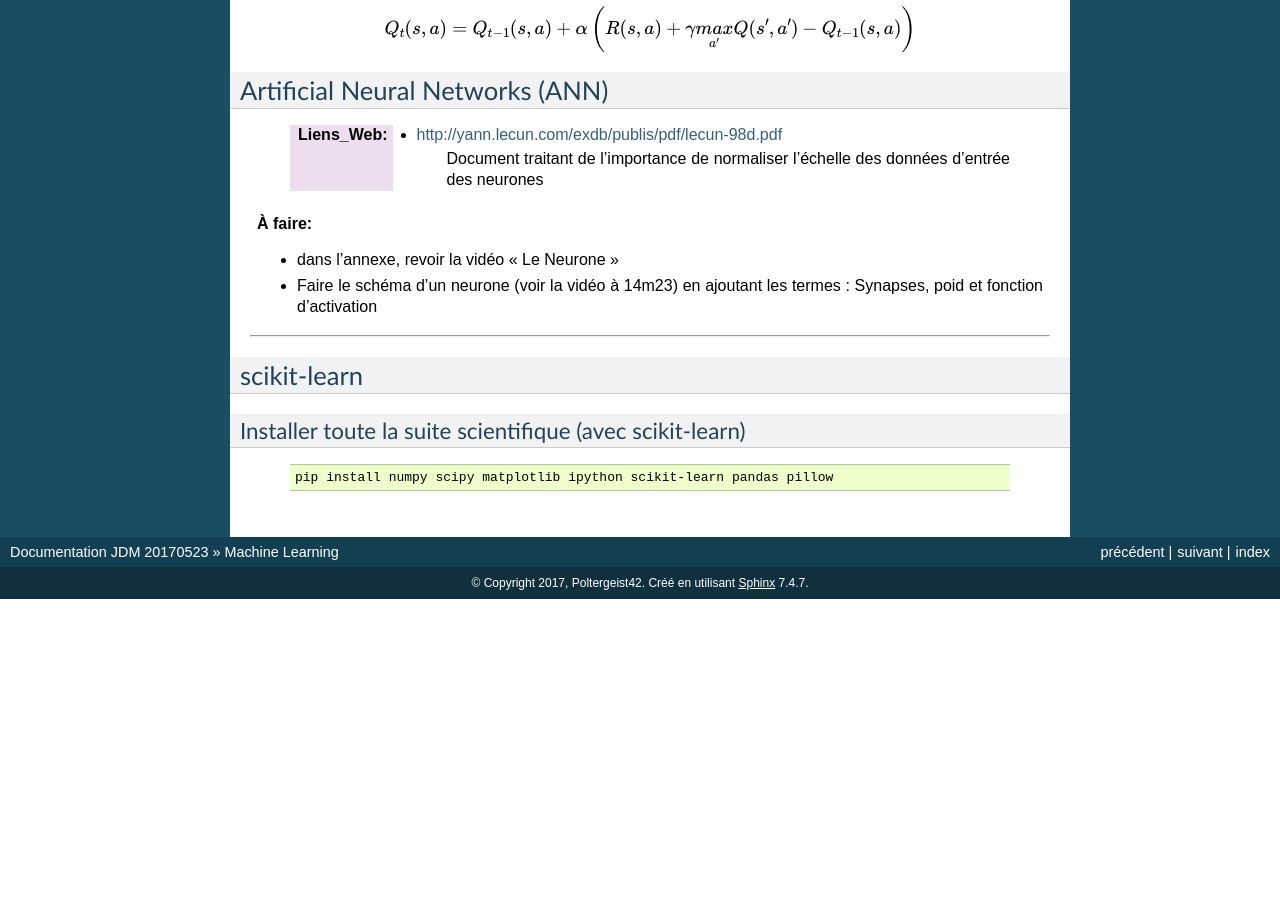
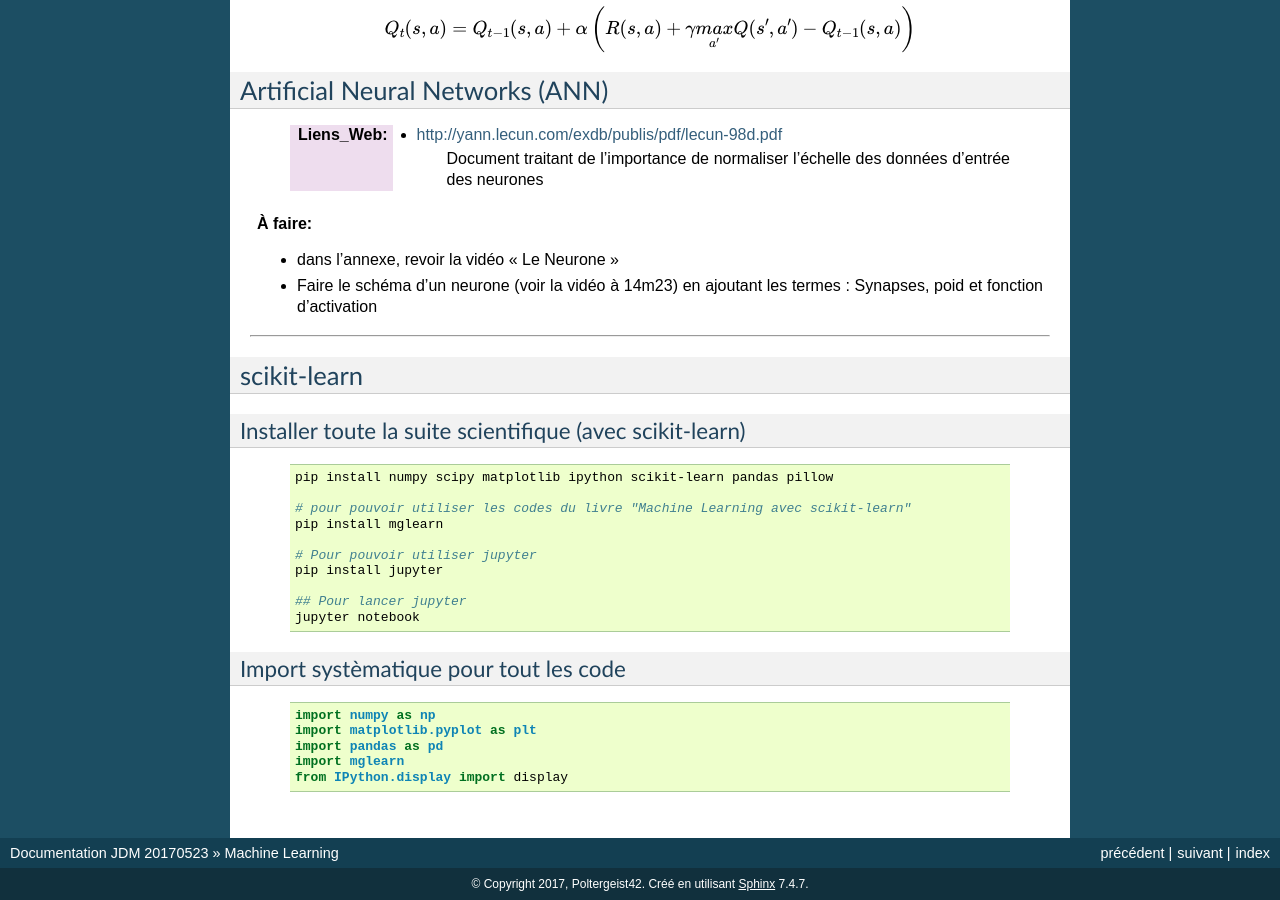
Before and after one commit to poltergeist42/JDM, a Sphinx documentation site: the page built from _1_userDoc/source/Machine_learning.rst, in a window 1280 px wide and 900 px high, scrolled down 2718 px. Built offline with Sphinx 7.4.7, drawn with Linux system fonts in a browser that asks for light colours; before the commit the page ends 3317 px from its top, so only the background shows below that; some of the changed text lies outside the part shown.

Commit message:
UP: Informatique + Machine_Learning

```diff
--- a/_1_userDoc/source/Machine_learning.rst
+++ b/_1_userDoc/source/Machine_learning.rst
@@ -206,3 +206,23 @@ Installer toute la suite scientifique (avec scikit-learn)
     .. code:: shell
 
         pip install numpy scipy matplotlib ipython scikit-learn pandas pillow
+
+        # pour pouvoir utiliser les codes du livre "Machine Learning avec scikit-learn"
+        pip install mglearn
+
+        # Pour pouvoir utiliser jupyter
+        pip install jupyter
+
+        ## Pour lancer jupyter
+        jupyter notebook
+
+Import systèmatique pour tout les code
+======================================
+
+  .. code:: python
+
+        import numpy as np
+        import matplotlib.pyplot as plt
+        import pandas as pd
+        import mglearn
+        from IPython.display import display
```
Also changed, not shown: _1_userDoc/source/Informatique.rst (+14 -0 lines), 1 other file.
